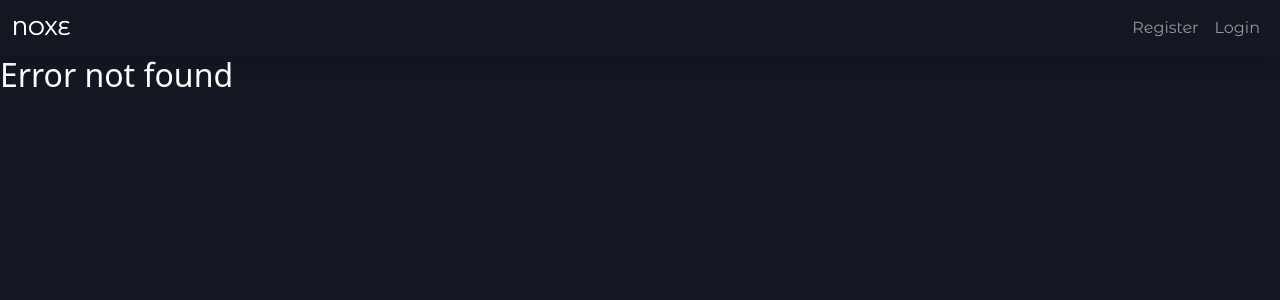
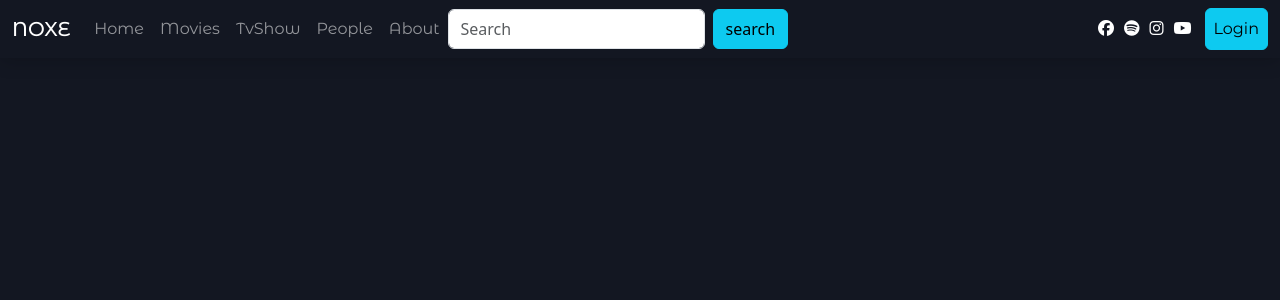
Before and after one commit to MEMOIIV/movie-project, a React (Create React App) app: page /search in a window 1280 px wide. Before the commit this address had no page. Shown: the top 300 px of the page. Built offline with nearby package versions, Linux system fonts and the light colour scheme.

Commit message:
delete register file and update navbar

```diff
--- a/package.json
+++ b/package.json
@@ -1,7 +1,6 @@
 {
   "name": "project1",
   "version": "0.1.0",
-  "homepage": "https://MEMOIIV.github.io/movie-project.git",
   "private": true,
   "dependencies": {
     "@fortawesome/fontawesome-free": "^6.6.0",
--- a/src/App.js
+++ b/src/App.js
@@ -3,7 +3,6 @@ import './App.css';
 import Main from './components/Main/Main';
 import Home from './components/Home/Home';
 import Login from './components/Login/Login';
-import Register from './components/Register/Register';
 import AllMovies from './components/AllMovies/AllMovies';
 import AllTvShow from './components/AllTvShow/AllTvShow';
 import People from './components/people/People';
@@ -49,18 +48,17 @@ export default function App() {
   return (
     <Routes>
       <Route path="/" element={<Main ifUserLogin={myToken} remove={removeUseData} />}>
-        <Route path="home" element={<ProtectedRoute><Home /></ProtectedRoute>} />
-        {myToken != null ? <Route path="/" element={<ProtectedRoute><Home /></ProtectedRoute>} />
+        <Route path="" element={<><Home /></>} />
+        {myToken != null ? <Route path="/" element={<><Home /></>} />
         :<Route path="/" element={<Login/>} />}
-        <Route path="home" element={<ProtectedRoute><Home /></ProtectedRoute>} />
-        <Route path="about" element={<ProtectedRoute><About /></ProtectedRoute>} />
-        <Route path="movies" element={<ProtectedRoute><AllMovies /></ProtectedRoute>} />
-        <Route path="tv" element={<ProtectedRoute><AllTvShow /></ProtectedRoute>} />
-        <Route path="search" element={<ProtectedRoute><Search /></ProtectedRoute>} />
-        <Route path="people" element={<ProtectedRoute><People /></ProtectedRoute>} />
+        <Route path="home" element={<><Home /></>} />
+        <Route path="about" element={<><About /></>} />
+        <Route path="movies" element={<><AllMovies /></>} />
+        <Route path="tv" element={<><AllTvShow /></>} />
+        <Route path="search" element={<><Search /></>} />
+        <Route path="people" element={<><People /></>} />
         <Route path="details/:media/:id" element={<Details />} />
         <Route path="login" element={<Login loginTkn={geLogInToken} />} />
-        <Route path="register" element={<Register />} />
         <Route path="*" element={<h2>Error</h2>} />
       </Route>
     </Routes>
--- a/src/components/Navbar/Navbar.jsx
+++ b/src/components/Navbar/Navbar.jsx
@@ -47,7 +47,27 @@ const {valueInput , goToSearch , searchQuery} = useContext(SearchContext);
       </div>
       </ul>
 
-      </>:''}
+      </>:<ul className="navbar-nav me-auto mb-2 mb-lg-0">
+        <li className="nav-item">
+          <Link className="nav-link" aria-current="page" to="home">Home</Link>
+        </li>
+        <li className="nav-item">
+          <Link className="nav-link" to="/movies">Movies</Link>
+        </li>
+        <li className="nav-item">
+          <Link className="nav-link" to="/tv">TvShow</Link>
+        </li>
+        <li className="nav-item">
+          <Link className="nav-link" to="/people">People</Link>
+        </li>
+        <li className="nav-item">
+          <Link className="nav-link" to="about">About</Link>
+        </li>
+        <div className="d-flex" role="search">
+        <input className="form-control me-2 search" type="search" placeholder="Search" value={searchQuery} onChange={valueInput} aria-label="Search"/>
+        <button className='btn btn-info' onClick={goToSearch}>search</button>
+      </div>
+      </ul>}
 
       <ul className="navbar-nav mb-2 mb-lg-0 ms-auto">
 
@@ -62,18 +82,27 @@ const {valueInput , goToSearch , searchQuery} = useContext(SearchContext);
         </ul>
           <ul className="navbar-nav mb-2 mb-lg-0 align-items-center  ">
         <li className="nav-item me-0 ">
-          <div className={NavbarCss.cursor + " nav-link"} onClick={logOut}>LogOut</div>
+        <button className='btn btn-danger p-0 ms-2'> <div className={NavbarCss.cursor + " nav-link"} onClick={logOut}>Logout</div></button>
         </li>
           </ul>
 
-        </>: <ul  className="navbar-nav mb-2 mb-lg-0 align-items-center">
+        </>:
+        <>
+        <ul className="navbar-nav mb-2 mb-lg-0 align-items-center">
+        <li className="nav-item ">
+        <Link to=""><i className="fa-brands fa-facebook"></i></Link>
+        <Link to=""><i className="fa-brands fa-spotify"></i></Link>
+        <Link to=""><i className="fa-brands fa-instagram"></i></Link>
+        <Link to=""><i className="fa-brands fa-youtube"></i></Link>
+        </li>
+        </ul>
+        <ul  className="navbar-nav mb-2 mb-lg-0 align-items-center">
         <li className="nav-item">
-          <Link className=" nav-link" to="register">Register</Link>
+          <button className='btn btn-info p-0 ms-2 '><Link className="nav-link text-black" to="login">Login</Link></button>
         </li>
-        <li className="nav-item">
-          <Link className="nav-link" to="login">Login</Link>
-        </li>
-        </ul>}
+        </ul>
+        </>
+      }
 
       </ul>
     </div>
--- a/src/components/Register/Register.jsx
+++ /dev/null
@@ -1,129 +0,0 @@
-import React, { useState } from "react";
-import RegisterCss from "./Register.module.css";
-import Joi from 'joi';
-import axios from 'axios';
-import { useNavigate } from 'react-router-dom';
-
-export default function Register() {
-  const navigate = useNavigate();
-  const [joiErrors, setJoiErrors] = useState({});
-
-  // بيانات المستخدم
-  const [dataUser, setDataUser] = useState({
-    email: "",
-    password: "",
-  });
-
-  // تحديث البيانات بناءً على إدخال المستخدم
-  function getDataUsr(e) {
-    const input_Value = e.target.value;
-    const propertyName = e.target.id;
-    setDataUser({ ...dataUser, [propertyName]: input_Value });
-  }
-
-  // التحقق من صحة البيانات باستخدام Joi والتحقق من الاستجابة
-  function submitUser(e) {
-    e.preventDefault();
-
-    const allowedEmails = ['peter@reqres.in', 'john@reqres.in', 'eve.holt@reqres.in'];
-
-    const schema = Joi.object({
-      email: Joi.string()
-        .email({ minDomainSegments: 2, tlds: { allow: ['com', 'net'] } })
-        .valid(...allowedEmails) // اجعل Joi يقبل البريد الإلكتروني من قائمة المسموح به
-        .required()
-        .messages({
-          "string.empty": "Email is required. Hint : eve.holt@reqres.in",
-          "string.email": "Please enter a valid email address. Hint : eve.holt@reqres.in",
-          "any.only": "This email is not allowed. Please use one of the allowed emails. Hint : eve.holt@reqres.in"
-        }),
-        password: Joi.string()
-        .min(4)  // تحديد الحد الأدنى لعدد الأحرف (يمكن تغييره حسب الحاجة)
-        .max(10) // الحد الأقصى لعدد الأحرف
-        .required()
-        .messages({
-          "string.empty": "Password is required.",
-          "string.min": "Password must be at least 8 characters long.",
-          "string.max": "Password must be at most 10 characters long.",
-        }),
-    });
-
-    const joiResponse = schema.validate(dataUser, { abortEarly: false });
-
-    if (joiResponse.error === undefined) {
-      // إرسال البيانات إذا كانت صالحة
-      sendDataUser();
-      clr();
-      setJoiErrors({});
-    } else {
-      // تخزين الأخطاء وعرضها
-      const errors = {};
-      joiResponse.error.details.forEach((error) => {
-        errors[error.path[0]] = error.message;
-      });
-      setJoiErrors(errors);
-    }
-  }
-
-  // إرسال بيانات التسجيل إلى API Reqres باستخدام async/await فقط
-  async function sendDataUser() {
-    try {
-      const response = await axios.post("https://reqres.in/api/register", {
-        email: dataUser.email,
-        password: dataUser.password
-      });
-
-      if (response.data && response.data.id) {
-        alert("User has been registered successfully!");
-        navigate('/login');
-      }
-    } catch (error) {
-      if (error.response && error.response.status === 400) {
-        alert("Registration failed: " + (error.response.data.error || "Invalid data"));
-      } else {
-        alert("An error occurred during registration. Please try again later.");
-      }
-    }
-  }
-
-  // دالة لتنظيف الحقول بعد التسجيل
-  function clr() {
-    setDataUser({
-      email: "",
-      password: ""
-    });
-  }
-
-  return (
-    <>
-      <form onSubmit={submitUser} className={`${RegisterCss.myRegister} w-50 m-auto mt-5 pt-5 `}>
-        <h4>Registration Form</h4>
-        <label htmlFor="email">Email : </label>
-        <input
-          onChange={getDataUsr}
-          type="email"
-          className="form-control"
-          placeholder="Example@gmail.com"
-          id="email"
-          value={dataUser.email}
-        />
-        {joiErrors.email && <p style={{ color: "red", marginTop: "5px" }}>{joiErrors.email}</p>}
-
-        <label htmlFor="password">Password : </label>
-        <input
-          onChange={getDataUsr}
-          type="password"
-          className="form-control"
-          placeholder="password"
-          id="password"
-          value={dataUser.password}
-        />
-        {joiErrors.password && <p style={{ color: "red", marginTop: "5px" }}>{joiErrors.password}</p>}
-
-        <div className="mt-4 text-end">
-          <button className="btn btn-outline-info px-3">Register</button>
-        </div>
-      </form>
-    </>
-  );
-}
--- a/src/components/Register/Register.module.css
+++ /dev/null
@@ -1,21 +0,0 @@
-.myRegister{
-    font-family: var(--FountFamilyGlobal);
-    color: var(--fontColor);
-
-}
-.myRegister label{
-    margin: 6px 0px;
-}
-.myRegister h4{
-    letter-spacing: 0.02rem;
-    font-weight: 300;
-}
-.myRegister input::placeholder{
-    font-size: .8rem;
-}
-.alert.error{
-    color:#ef031b ;
-}
-.alert.success {
-    color:#13b038 ;
-}
```
Also changed, not shown: 12 other files (tests, documents, lock files or other folders).
